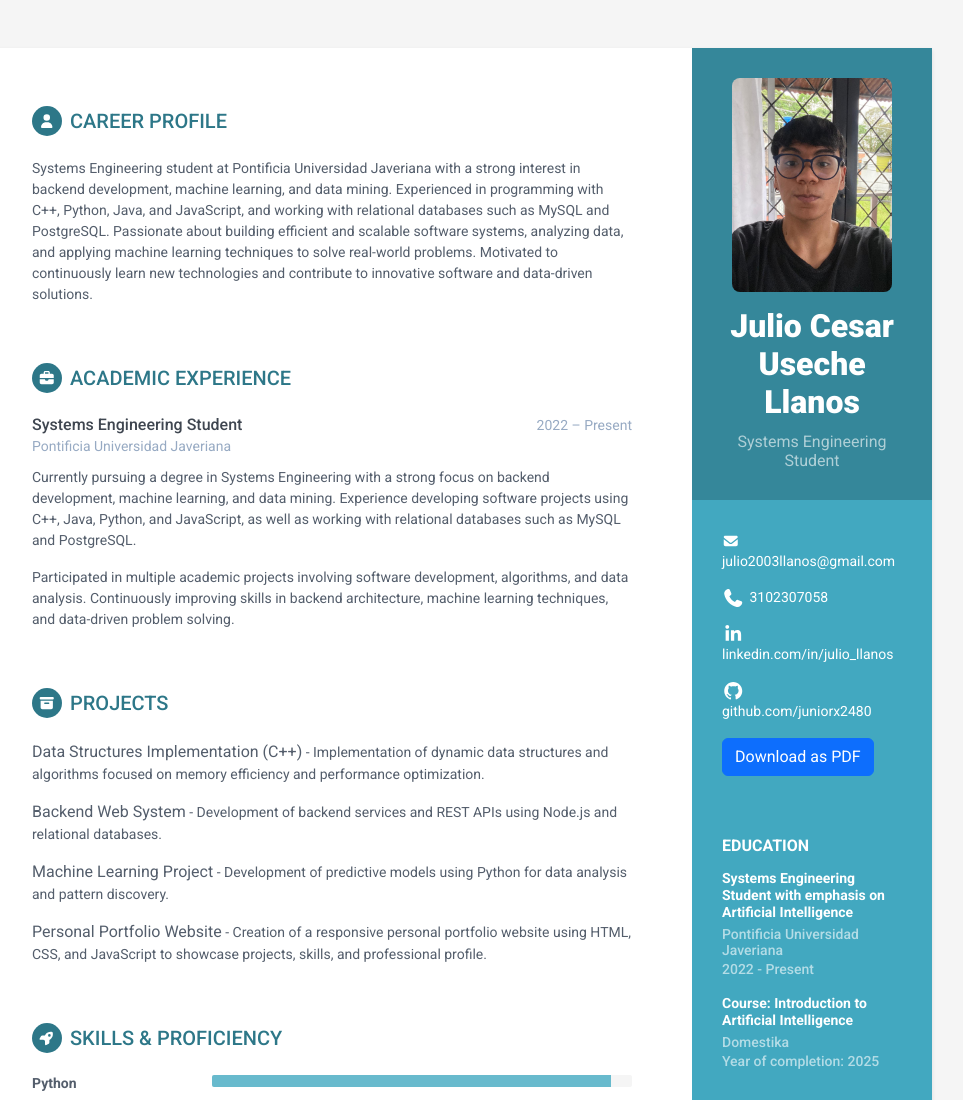
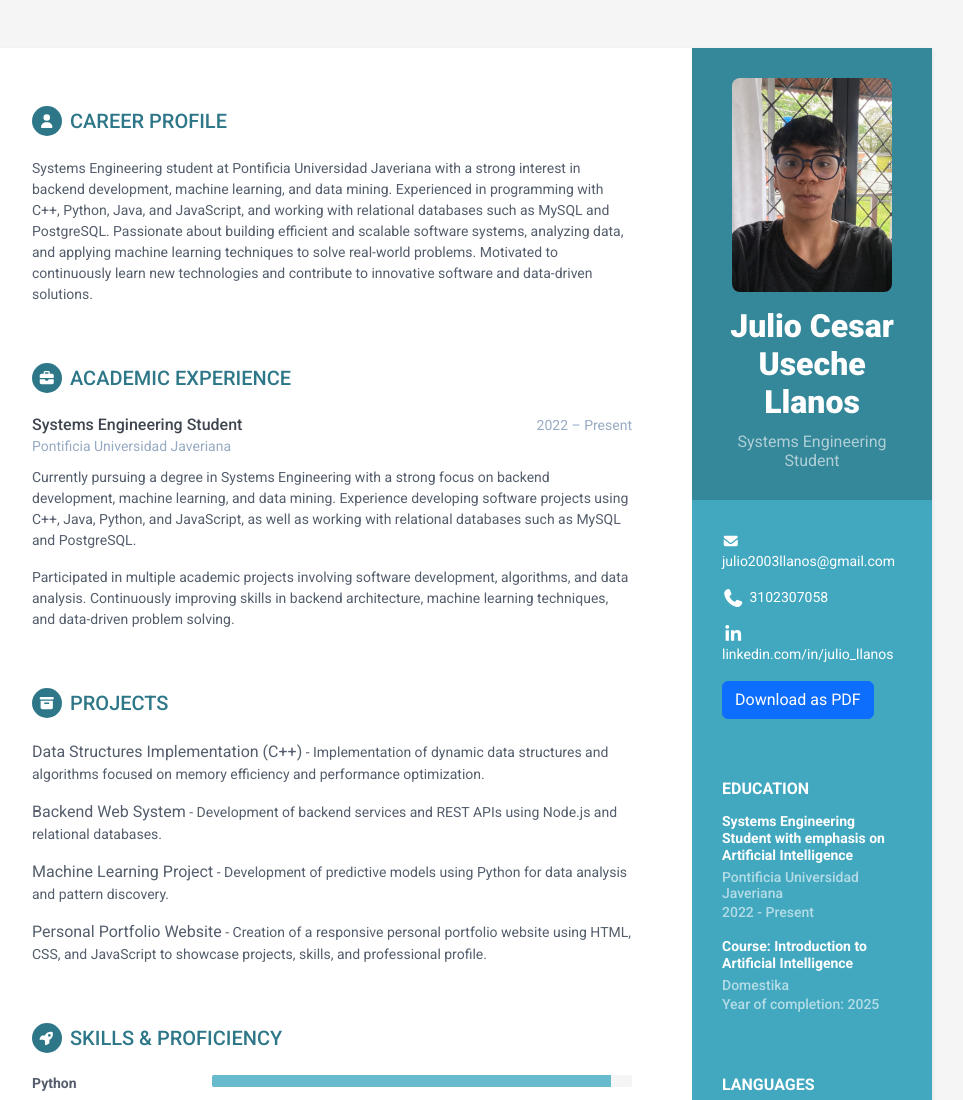
Before and after one commit to juniorx2480/llanos-cv, a plain HTML site: page index.html in a window 1280 px wide. Shown: the top 1100 px of the page, without its empty margins (188-1151 px from the left). Drawn offline with Linux system fonts and the light colour scheme.

Commit message:
ya no tengo ideas parra comit

```diff
--- a/index.html
+++ b/index.html
@@ -77,6 +77,10 @@
                 display: none;
             }
 
+            .footer {
+                display: none;
+            }
+
             .section {
                 page-break-inside: avoid;
                 margin-bottom: 18px;
@@ -141,12 +145,6 @@
   <i class="fa-brands fa-linkedin-in"></i>
   <a href="https://www.linkedin.com/in/julio-cesar-useche-llanos-443599252" target="_blank">
     linkedin.com/in/julio_llanos
-  </a>
-</li>
-<li class="github">
-  <i class="fa-brands fa-github"></i>
-  <a href="https://github.com/juniorx2480" target="_blank">
-    github.com/juniorx2480
   </a>
 </li>
                 </ul>
```
